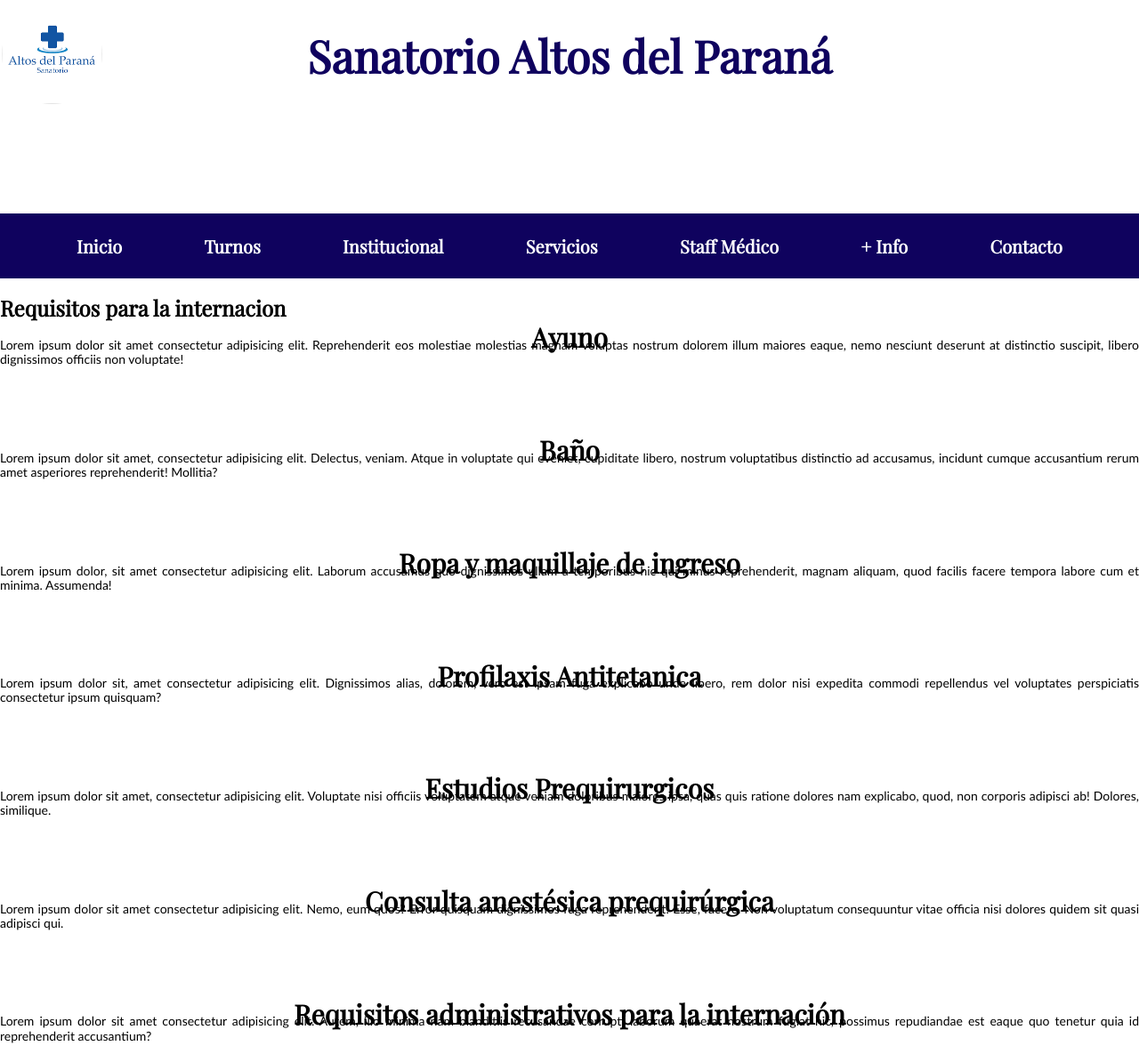
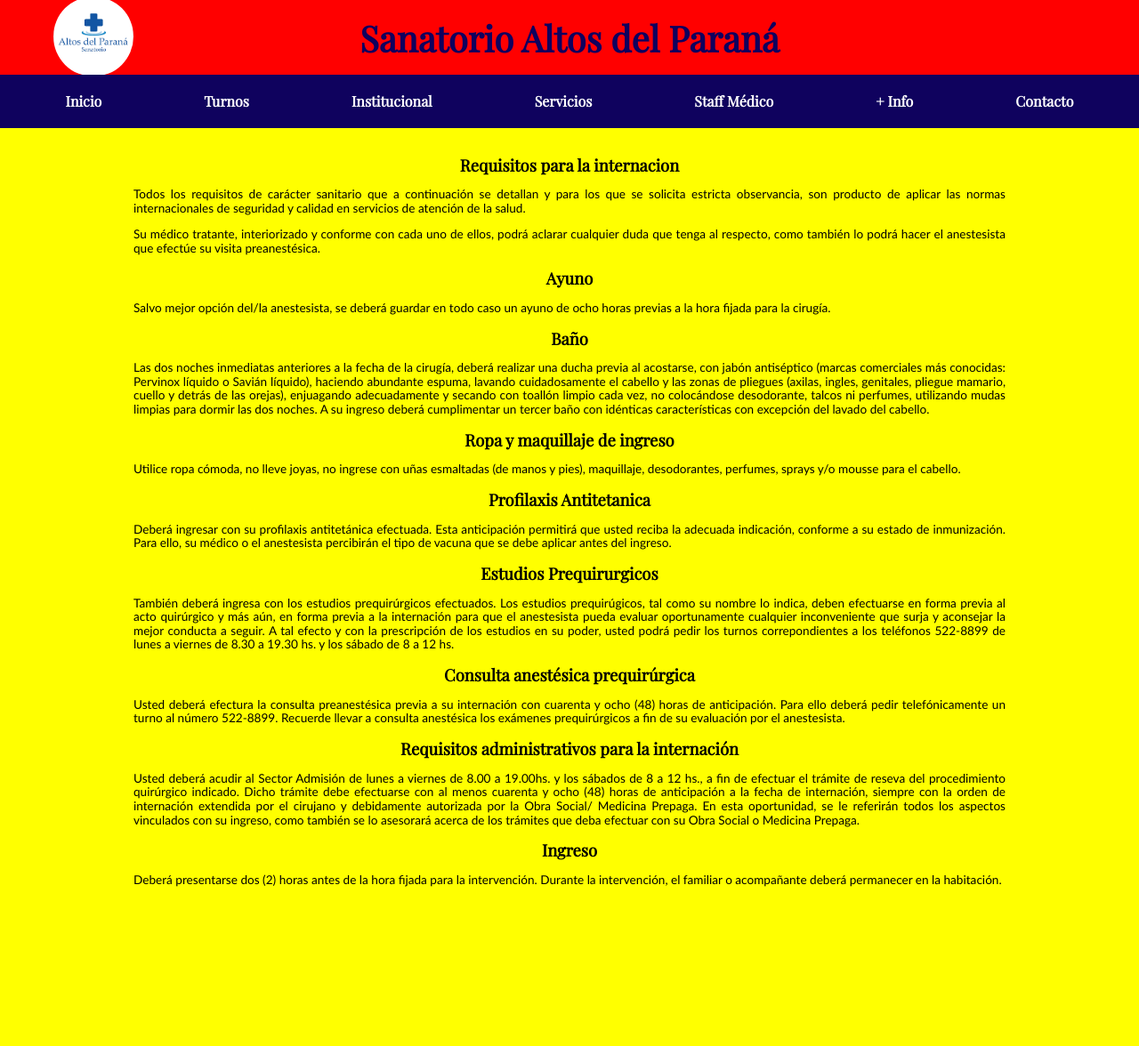
Before and after one commit to gabrielgarciaki/Primer-Repositorio, a plain HTML site: page Paginas/info.html in a window 1280 px wide. Shown: the top 1176 px of the page at 89% size. After the commit the page ends 1111 px from the top, so only its background shows below. Drawn offline with nearby package versions, Linux system fonts and the light colour scheme; files that its build step writes are made by us from their sources.

Commit message:
ultima version 18.3.24

```diff
--- a/Paginas/info.html
+++ b/Paginas/info.html
@@ -13,16 +13,16 @@
     <link href="../css/styles.css" rel="stylesheet">
 </head>
 <body>
+    <h1 class="titulo">Sanatorio Altos del Paraná</h1>
+
+                               <!--HEADER-->
     <header>
-        <h1 class="titulo">Sanatorio Altos del Paraná</h1>
+
         <div class="logo">
             <img src="../Imagenes/descarga.png">
         </div>
-    </header>
 
-    <div class="nav-bg">
-
-        <div class="nav-bg">
+    <section class="nav-bg">
             <nav class="navegacion-principal contenedor">
                 <a href="../index.html">Inicio</a>
                 <a href="./turnos.html">Turnos</a>
@@ -32,37 +32,39 @@
                 <a href="./info.html">+ Info</a>
                 <a href="./contacto.html">Contacto</a>
              </nav>
-            </div>
+    </section>
 
-       </div>
+    </header>
 
-    <section>
-    <h2>Requisitos para la internacion</h2>
-    <p>Lorem ipsum dolor sit amet consectetur adipisicing elit. Reprehenderit eos molestiae molestias magnam voluptas nostrum dolorem illum maiores eaque, nemo nesciunt deserunt at distinctio suscipit, libero dignissimos officiis non voluptate!</p>
+    <section class="main-info">
+    <h2 class="requisitos">Requisitos para la internacion</h2>
+    <p class="texto1">Todos los requisitos de carácter sanitario que a continuación se detallan y para los que se solicita estricta observancia, son producto de aplicar las normas internacionales de seguridad y calidad en servicios de atención de la salud.</p>
+    <p class="texto2">Su médico tratante, interiorizado y conforme con cada uno de ellos, podrá aclarar cualquier duda que tenga al respecto, como también lo podrá hacer el anestesista que efectúe su visita preanestésica.</p>
+    <h2 class="ayuno">Ayuno</h2>
+    <p class="texto3">Salvo mejor opción del/la anestesista, se deberá guardar en todo caso un ayuno de ocho horas previas a la hora fijada para la cirugía.</p>
 
-    <h3>Ayuno</h3>
-    <p>Lorem ipsum dolor sit amet, consectetur adipisicing elit. Delectus, veniam. Atque in voluptate qui eveniet, cupiditate libero, nostrum voluptatibus distinctio ad accusamus, incidunt cumque accusantium rerum amet asperiores reprehenderit! Mollitia?</p>
+    <h2 class="baño">Baño</h2>
+    <p class="texto4">Las dos noches inmediatas anteriores a la fecha de la cirugía, deberá realizar una ducha previa al acostarse, con jabón antiséptico (marcas comerciales más conocidas: Pervinox líquido o Savián líquido), haciendo abundante espuma, lavando cuidadosamente el cabello y las zonas de pliegues (axilas, ingles, genitales, pliegue mamario, cuello y detrás de las orejas), enjuagando adecuadamente y secando con toallón limpio cada vez, no colocándose desodorante, talcos ni perfumes, utilizando mudas limpias para dormir las dos noches. A su ingreso deberá cumplimentar un tercer baño con idénticas características con excepción del lavado del cabello.</p>
 
-    <h3>Baño</h3>
-    <p>Lorem ipsum dolor, sit amet consectetur adipisicing elit. Laborum accusamus quo dignissimos ullam a temporibus hic qui minus reprehenderit, magnam aliquam, quod facilis facere tempora labore cum et minima. Assumenda!</p>
+    <h2 class="ropa">Ropa y maquillaje de ingreso</h2>
+    <p class="texto5">Utilice ropa cómoda, no lleve joyas, no ingrese con uñas esmaltadas (de manos y pies), maquillaje, desodorantes, perfumes, sprays y/o mousse para el cabello.</p>
 
-    <h3>Ropa y maquillaje de ingreso</h3>
-    <p>Lorem ipsum dolor sit, amet consectetur adipisicing elit. Dignissimos alias, dolorem, vero est ipsam fuga explicabo unde libero, rem dolor nisi expedita commodi repellendus vel voluptates perspiciatis consectetur ipsum quisquam?</p>
+    <h2 class="profilaxis">Profilaxis Antitetanica</h2>
+    <p class="texto6">Deberá ingresar con su profilaxis antitetánica efectuada. Esta anticipación permitirá que usted reciba la adecuada indicación, conforme a su estado de inmunización. Para ello, su médico o el anestesista percibirán el tipo de vacuna que se debe aplicar antes del ingreso.</p>
 
-    <h3>Profilaxis Antitetanica</h3>
-    <p>Lorem ipsum dolor sit amet, consectetur adipisicing elit. Voluptate nisi officiis voluptatem atque veniam doloribus maiores ipsa, quas quis ratione dolores nam explicabo, quod, non corporis adipisci ab! Dolores, similique.</p>
+    <h2 class="prequirurgico">Estudios Prequirurgicos</h2>
+    <p class="texto7">También deberá ingresa con los estudios prequirúrgicos efectuados. Los estudios prequirúgicos, tal como su nombre lo indica, deben efectuarse en forma previa al acto quirúrgico y más aún, en forma previa a la internación para que el anestesista pueda evaluar oportunamente cualquier inconveniente que surja y aconsejar la mejor conducta a seguir. A tal efecto y con la prescripción de los estudios en su poder, usted podrá pedir los turnos correpondientes a los teléfonos 522-8899 de lunes a viernes de 8.30 a 19.30 hs. y los sábado de 8 a 12 hs.</p>
 
-    <h3>Estudios Prequirurgicos</h3>
-    <p>Lorem ipsum dolor sit amet consectetur adipisicing elit. Nemo, eum quos? Error quisquam dignissimos fuga reprehenderit! Esse, facere. Non voluptatum consequuntur vitae officia nisi dolores quidem sit quasi adipisci qui.</p>
+    <h2 class="anestesista">Consulta anestésica prequirúrgica</h2>
+    <p class="texto8">Usted deberá efectura la consulta preanestésica previa a su internación con cuarenta y ocho (48) horas de anticipación. Para ello deberá pedir telefónicamente un turno al número 522-8899.
+        Recuerde llevar a consulta anestésica los exámenes prequirúrgicos a fin de su evaluación por el anestesista.</p>
 
-    <h3>Consulta anestésica prequirúrgica</h3>
-    <p>Lorem ipsum dolor sit amet consectetur adipisicing elit. Autem, illo minima nam blanditiis recusandae corrupti laborum quaerat nostrum fugiat hic, possimus repudiandae est eaque quo tenetur quia id reprehenderit accusantium?</p>
+    <h2 class="requisitos">Requisitos administrativos para la internación</h2>
+    <p class="texto9">Usted deberá acudir al Sector Admisión de lunes a viernes de 8.00 a 19.00hs. y los sábados de 8 a 12 hs., a fin de efectuar el trámite de reseva del procedimiento quirúrgico indicado. Dicho trámite debe efectuarse con al menos cuarenta y ocho (48) horas de anticipación a la fecha de internación, siempre con la orden de internación extendida por el cirujano y debidamente autorizada por la Obra Social/ Medicina Prepaga. En esta oportunidad, se le referirán todos los aspectos vinculados con su ingreso, como también se lo asesorará acerca de los trámites que deba efectuar con su Obra Social o Medicina Prepaga.</p>
 
-    <h3>Requisitos administrativos para la internación</h3>
-    <p>Lorem ipsum dolor sit amet consectetur adipisicing elit. Fugiat nobis harum impedit nostrum perspiciatis dolore corporis voluptatem non quisquam, laudantium suscipit eaque unde quos cupiditate ducimus vitae quibusdam maxime minima.</p>
-
-    <h3>Ingreso</h3>
-    <p>Lorem, ipsum dolor sit amet consectetur adipisicing elit. Dolores vel perspiciatis inventore debitis, sequi fugit? Deserunt incidunt mollitia et molestias officiis unde similique voluptates distinctio fugit quisquam temporibus, quasi quod!</p>
+    <h2 class="ingreso">Ingreso</h2>
+    <p class="texto10">Deberá presentarse dos (2) horas antes de la hora fijada para la intervención. Durante la intervención, el familiar o acompañante deberá permanecer en la habitación.
+    </p>
 
     </section>
 
```
Also changed, not shown: Paginas/contacto.html (+11 -12 lines), Paginas/institucional.html (+13 -2 lines), Paginas/servicios.html (+3 -4 lines), Paginas/staff-medico.html (+1 -14 lines), index.html (+8 -8 lines), css/styles.css, scss/styles.scss (added), 1 other file.
